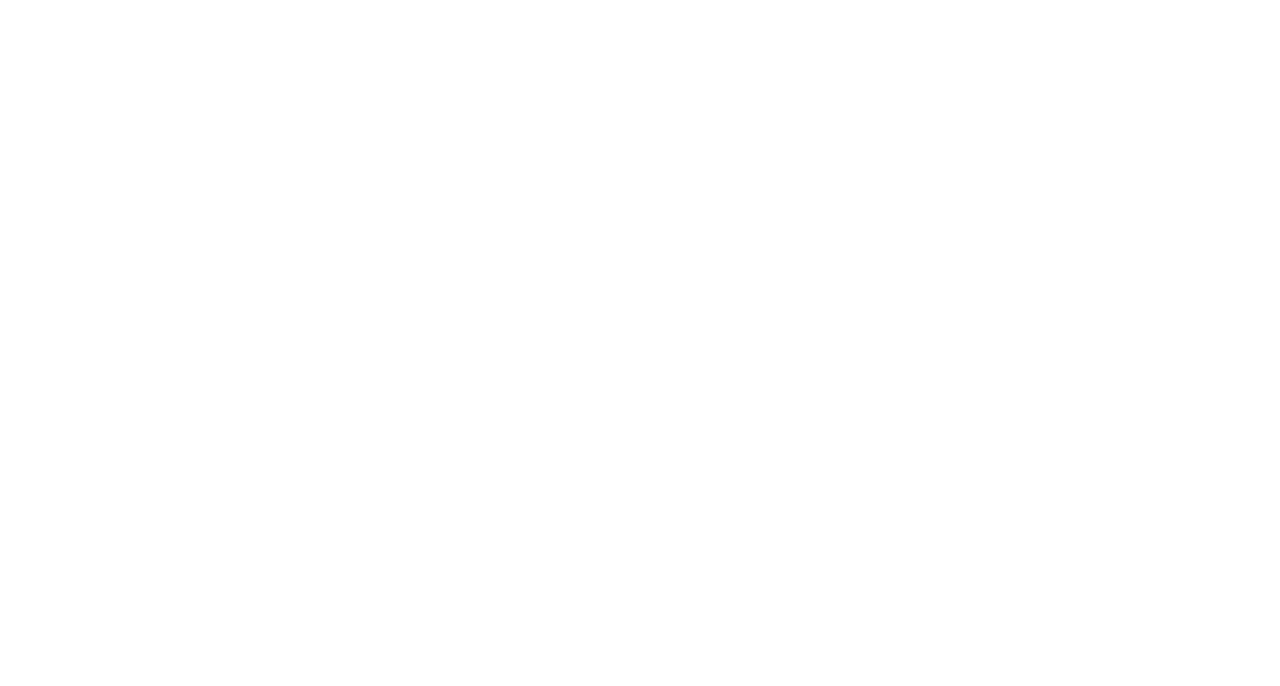
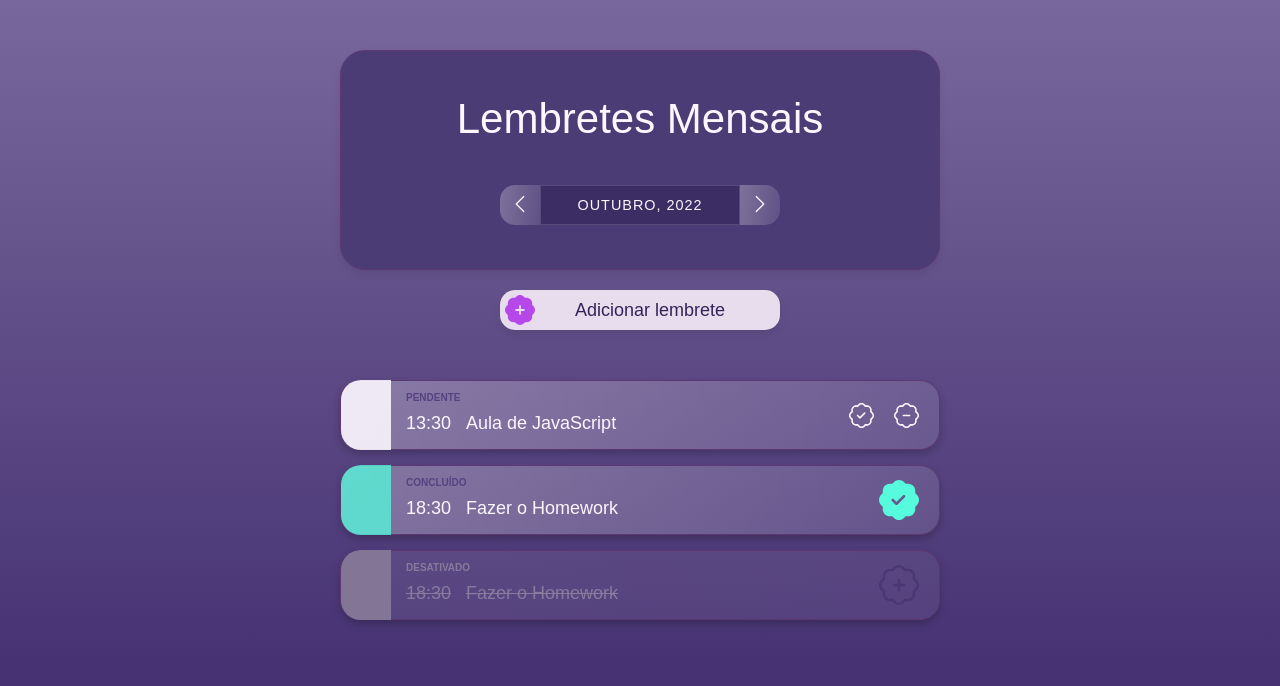
Before and after one commit to Thais95/vemserdbc-homework05, a plain HTML site: page index.html in a window 1280 px wide. Drawn offline with nearby package versions, Linux system fonts and the light colour scheme; a web font is replaced by a local one.

Commit message:
adicionando progresso

```diff
--- a/index.html
+++ b/index.html
@@ -4,11 +4,136 @@
     <meta charset="UTF-8">
     <meta http-equiv="X-UA-Compatible" content="IE=edge">
     <meta name="viewport" content="width=device-width, initial-scale=1.0">
-    <link rel="stylesheet" href="./assets/style.css">
+    <link rel="stylesheet" href="./style/style.css">
+    <link rel="preconnect" href="https://rsms.me/">
+    <link rel="stylesheet" href="https://rsms.me/inter/inter.css">
+    <script src="https://cdn.jsdelivr.net/npm/luxon@3.0.4/build/global/luxon.min.js"></script>
     <title>Homework 05 - JS</title>
 </head>
 <body>
+    <main class="container">
 
-    <script src="./assets/script.js"></script>
+        <header>
+            <div class="main-container">
+                <div>
+                    <h1>Lembretes Mensais</h1>
+                </div>
+                <div class="months-btn">
+                    <button class="previous-btn" type="button" onclick="previousMonth()" title="Mês anterior">
+                        <i><img src="./img/chevron-left.svg" alt="Voltar"></i>
+                    </button>
+                    <p id="month-selector" class="month-display">
+                        Outubro, 2022
+                    </p>
+                    <button class="next-btn" type="button" onclick="nextMonth()" title="Próximo mês">
+                        <i><img src="./img/chevron-right.svg" alt="Voltar"></i>
+                    </button>
+                </div>
+            </div>
+
+            <button id="open-modal" class="add-reminder" type="button" onclick="openModal()">
+                <img src="./img/patch-plus-fill.svg" alt="Adicionar">
+                <p>Adicionar lembrete</p>
+            </button>
+
+            <div class="modal">
+                <div class="modal-header">
+                    <h2>Adicionar um lembrete</h2>
+                    <button id="close-modal" class="close-modal" type="button">
+                        <img src="./img/close.svg" alt="" title="Fechar">
+                    </button>
+                </div>
+
+                <label for="">Hora do lembrete</label>
+                <input class="save-time-text" id="save-reminder-time" type="time">
+
+                <label for="">Escreva seu lembrete</label>
+                <input class="save-text" id="save-reminder-text" type="text">
+
+                <button class="save" type="button" onclick="createReminder()" title="Salvar lembrete">
+                    Salvar
+                </button>
+            </div>
+
+        </header>
+
+        <section id="reminder-cards">
+
+            <div class="reminder-card-todo">
+                <div class="card-todo">
+                    <div class="reminder-status">
+                        <p>
+                            Pendente
+                        </p>
+                    </div>
+                    <div class="text-todo">
+                        <span class="reminder-time-todo">
+                            13:30
+                        </span>
+                        <p class="reminder-text-todo">
+                            Aula de JavaScript
+                        </p>
+                    </div>
+                </div>
+                <div class="icon-todo">
+                    <button class="reminder-btn" type="button" title="Completar">
+                        <img src='./img/patch-check.svg' onmouseover="this.src='./img/patch-check1.svg';" onmouseout="this.src='./img/patch-check.svg';" />
+                    </button>
+                    <button class="reminder-btn" type="button" title="Desabilitar">
+                        <img src='./img/patch-minus.svg' onmouseover="this.src='./img/patch-minus-fill.svg';" onmouseout="this.src='./img/patch-minus.svg';" />
+                    </button>
+                </div>
+            </div>
+
+            <div class="reminder-card-completed">
+                <div class="card-completed">
+                    <div class="reminder-status">
+                        <p>
+                            Concluído
+                        </p>
+                    </div>
+                    <div class="text-completed">
+                        <span class="reminder-time-completed">
+                            18:30
+                        </span>
+                        <p class="reminder-text-completed">
+                            Fazer o Homework
+                        </p>
+                    </div>
+                </div>
+                <div class="icon-completed">
+                    <button class="reminder-btn" type="button" title="Remarcar como pendente">
+                        <img src='./img/patch-check-fill.svg' onmouseover="this.src='./img/patch-check-fill1.svg';" onmouseout="this.src='./img/patch-check-fill.svg';" />
+                    </button>
+                </div>
+            </div>
+
+            <div class="reminder-card-disabled">
+                <div class="card-disabled">
+                    <div class="reminder-status-disabled">
+                        <p>
+                            Desativado
+                        </p>
+                    </div>
+                    <div class="text-disabled">
+                        <span class="reminder-time-disabled">
+                            18:30
+                        </span>
+                        <p class="reminder-text-disabled">
+                            Fazer o Homework
+                        </p>
+                    </div>
+                </div>
+                <div class="icon-disabled">
+                    <button class="reminder-btn" type="button" title="Reativar tarefa">
+                        <img src='./img/patch-plus.svg' onmouseover="this.src='./img/patch-plus1.svg';" onmouseout="this.src='../img/patch-plus.svg';" />
+                    </button>
+                </div>
+            </div>
+
+        </section>
+
+    </main>
+    <script src="./js/script.js"></script>
 </body>
 </html>
--- /dev/null
+++ b/js/script.js
@@ -0,0 +1,106 @@
+let date = luxon.DateTime.now().setLocale('pt-br');
+const monthDisplay = document.getElementById('month-selector');
+const reminderCard = document.getElementById('reminder-cards');
+const reminders = [];
+const modal = document.getElementById('modal');
+const btnOpenModal = document.getElementById('open-modal');
+const btnCloseModal = document.getElementById('close-modal');
+updateDisplay();
+
+btnOpenModal.onclick = function openModal() {
+    document.getElementById('modal').style.display = 'flex';
+}
+
+btnCloseModal.onclick = function closeModal() {
+    modal.style.display = 'none';
+}
+
+window.onclick = function(event) {
+    if (event.target !==  modal) {
+        modal.style.display = 'none';
+    }
+}
+
+class Reminder{
+    constructor(title, date, status) {
+        this.title = title;
+        this.date = date;
+        this.status = status ?? 'to-do';
+    }
+
+    createHtml() {
+        switch(this.status) {
+
+            case 'to-do':
+                return `
+                <div class="task-card">
+                    <p>Status to do</p>
+                    <p>${this.title}</p>
+                    <p>${this.date.toFormat("HH':'mm")}</p>
+                </div>
+                `
+
+            case 'completed':
+                return `
+                <div class="task-card">
+                    <p>Status completo</p>
+                    <p>${this.title}</p>
+                    <p>${this.date.toFormat("HH':'mm")}</p>
+                </div>
+                `
+
+            case 'disabled':
+                return `
+                <div class="task-card">
+                    <p>Status desativado</p>
+                    <p>${this.title}</p>
+                    <p>${this.date.toFormat("HH':'mm")}</p>
+                </div>
+                `
+        }
+    }
+}
+
+function previousMonth() {
+    date = date.minus({months:1});
+    updateDisplay();
+}
+
+function nextMonth() {
+    date = date.plus({months:1});
+    updateDisplay();
+}
+
+function updateDisplay() {
+    monthDisplay.innerText = date.toFormat('LLLL, yyyy');
+    // reminderCard.innerHTML = '';
+
+    reminders.forEach(task => {
+        if(task.date.hasSame(date, 'month', 'year')) {
+            reminderCard.innerHTML += task.createHtml();
+        }
+    })
+
+    if(!reminderCard.innerHTML) {
+        return // COLOCAR AQUI CARD SEM NENHUM LEMBRETE
+    }
+}
+
+function createReminder() {
+    const text = document.getElementById('save-reminder-text').value;
+    const time = document.getElementById('save-reminder-time').value;
+
+    if(!text || !time) {
+        return;
+    }
+
+    let stringTime = time.split(':');
+    let hour = parseInt(stringTime[0]);
+    let minute = parseInt(stringTime[1]);
+    let reminder = new Reminder(text, date.set({
+        hour:hour, minute:minute
+    }));
+
+    reminders.push(reminder);
+    updateDisplay();
+}
--- /dev/null
+++ b/style/style.css
@@ -0,0 +1,354 @@
+* {
+    margin: 0;
+    padding: 0;
+    border: none;
+    text-decoration: none;
+    user-select: none;
+    list-style: none;
+    box-sizing: border-box;
+    outline: none;
+}
+:root { font-family: 'Inter', sans-serif; }
+@supports (font-variation-settings: normal) {
+:root { font-family: 'Inter var', sans-serif; }
+}
+:root {
+    --text-primary-color: #FCF7FF;
+    --text-secondary-color: #322458;
+    --text-detail-color: #574280;
+    --done-color: #55FBDC;
+    --disabled-text-color: #877a9d;
+    --disabled-bg-color: 827596;
+}
+body, input, button, textarea {
+    font-family: 'Inter var', sans-serif;
+}
+body {
+    width: 100%;
+    height: 100%;
+    min-height: 100vh;
+    background: linear-gradient(180deg, #78679C 0%, #3D286B 100%);
+    background-repeat: no-repeat;
+    background-size: cover;
+}
+.container {
+    margin: 0 auto;
+    display: flex;
+    flex-direction: column;
+    align-items: center;
+    max-width: 1280px;
+}
+
+
+/* ---- LEMBRETES MENSAIS ---- */
+header {
+    margin-top: 50px;
+    display: flex;
+    flex-direction: column;
+    align-items: center;
+}
+h1 {
+    color: var(--text-primary-color);
+    font-weight: 500;
+    font-size: 2.625rem;
+    user-select: none;
+}
+button {
+    cursor: pointer;
+}
+.main-container {
+    display: flex;
+    flex-direction: column;
+    align-items: center;
+    justify-content: center;
+    gap: 42px;
+    width: 600px;
+    height: 220px;
+    border-radius: 25px;
+    background: #4C3C76;
+    box-shadow: 0px 4px 8px -1px rgba(0, 0, 0, 0.1);
+    border: 0.5px solid;
+    border-color: #5F3871;
+}
+
+/* BOTÃO DE PASSAR OS MESES */
+.months-btn {
+    display: flex;
+    align-items: center;
+}
+.month-display {
+    width: 200px;
+    height: 40px;
+    display: flex;
+    align-items: center;
+    justify-content: center;
+    text-transform: uppercase;
+    color: var(--text-primary-color);
+    background-color: #3C2D64;
+    border: 1px solid rgba(255, 255, 255, 0.14);
+    font-size: 0.9rem;
+    font-weight: 300;
+    letter-spacing: 1px;
+    user-select: none;
+}
+.previous-btn {
+    width: 40px;
+    height: 40px;
+    background: linear-gradient(98.13deg, rgba(255, 255, 255, 0.28) 0%, rgba(255, 255, 255, 0.11) 100%);
+    border-radius: 15px 0px 0px 15px;
+    transition: 0.5s;
+}
+.previous-btn:hover {
+    background: linear-gradient(98.13deg, rgba(255, 255, 255, 0.411) 0%, rgba(255, 255, 255, 0.2) 100%);
+    transition: 0.5s;
+}
+.next-btn {
+    width: 40px;
+    height: 40px;
+    background: linear-gradient(98.13deg, rgba(255, 255, 255, 0.28) 0%, rgba(255, 255, 255, 0.11) 100%);
+    border-radius: 0px 15px 15px 0px;
+    transition: 0.5s;
+}
+.next-btn:hover {
+    background: linear-gradient(98.13deg, rgba(255, 255, 255, 0.411) 0%, rgba(255, 255, 255, 0.2) 100%);
+    transition: 0.5s;
+}
+
+/* ADICIONAR LEMBRETE */
+.add-reminder {
+    display: flex;
+    align-items: center;
+    margin-top: 20px;
+    margin-bottom: 50px;
+    width: 280px;
+    height: 40px;
+    font-size: 1.125rem;
+    font-weight: 500;
+    color: var(--text-secondary-color);
+    background: rgba(255, 246, 255, 0.85);
+    box-shadow: 0px 4px 8px -1px rgba(0, 0, 0, 0.1);
+    border-radius: 15px;
+    transition: 0.5s;
+}
+.add-reminder:hover {
+    background-color: white;
+    color: #B648EA;
+    transition: 0.5s;
+}
+.add-reminder img {
+    margin-left: 5px;
+}
+.add-reminder p {
+    margin-left: 40px;
+}
+
+
+
+/* ----- CARDS DOS LEMBRETES ----- */
+.reminder-card-todo,
+.reminder-card-completed,
+.reminder-card-disabled {
+    width: 600px;
+    height: 70px;
+    display: flex;
+    flex-direction: row;
+    align-items: center;
+    background: linear-gradient(98.13deg, rgba(255, 255, 255, 0.28) 0%, rgba(255, 255, 255, 0.11) 100%);
+    box-shadow: 0px 4px 8px -1px rgba(0, 0, 0, 0.25);
+    border-radius: 20px;
+    margin-bottom: 15px;
+    transition: 1s;
+    border: 0.5px solid;
+    border-color: #5F3871;
+}
+.reminder-card-todo::before,
+.reminder-card-completed::before,
+.reminder-card-disabled::before {
+    content: '';
+    width: 50px;
+    height: 70px;
+    margin-right: 15px;
+    background: rgba(85, 251, 220, 0.75);
+    border-radius: 20px 0px 0px 20px;
+}
+.reminder-status {
+    color: var(--text-detail-color);
+    font-size: 0.625rem;
+    text-transform: uppercase;
+    font-weight: 600;
+    user-select: none;
+    margin-bottom: 10px;
+    margin-top: -5px;
+}
+.reminder-btn {
+    background: none;
+    display: flex;
+}
+
+/* CARD PENDENTE */
+.reminder-card-todo::before {
+    background: rgba(252, 247, 255, 0.89);
+}
+.text-todo, .text-completed {
+    display: flex;
+    gap: 15px;
+    color: var(--text-primary-color);
+    font-size: 1.125rem;
+    font-weight: 500;
+}
+.icon-todo {
+    display: flex;
+    gap: 20px;
+    margin-left: auto;
+    margin-right: 20px;
+}
+.icon-todo img {
+    transition: 0.5s;
+}
+.icon-todo img:hover {
+    transform: scale(1.2);
+    transition: 0.5s;
+}
+
+/* CARD COMPLETO */
+.reminder-card-completed::before {
+    background: rgba(85, 251, 220, 0.75);
+}
+.icon-completed {
+    display: flex;
+    margin-left: auto;
+    margin-right: 20px;
+}
+.icon-completed img {
+    transition: 0.5s;
+}
+.icon-completed img:hover {
+    transform: scale(1.1);
+    transition: 0.5s;
+}
+
+/* CARD DESATIVADO */
+.reminder-card-disabled {
+    background: linear-gradient(98.13deg, rgba(255, 255, 255, 0.07) 0%, rgba(255, 255, 255, 0.055) 100%);
+}
+.text-disabled {
+    display: flex;
+    gap: 15px;
+    color: var(--disabled-text-color);
+    font-size: 1.125rem;
+    font-weight: 500;
+    text-decoration: line-through;
+    user-select: none;
+}
+.reminder-status-disabled {
+    color: var(--disabled-text-color);
+    font-size: 0.625rem;
+    text-transform: uppercase;
+    font-weight: 600;
+    user-select: none;
+    margin-bottom: 10px;
+    margin-top: -5px;
+}
+.icon-disabled {
+    display: flex;
+    margin-left: auto;
+    margin-right: 20px;
+}
+.icon-disabled img {
+    transition: 0.5s;
+}
+.icon-disabled img:hover {
+    transform: scale(1.1);
+    transition: 0.5s;
+}
+.reminder-card-disabled::before {
+    background: #827596;
+}
+
+
+
+/* ----- MODAL ------ */
+.modal {
+    display: none;
+    flex-direction: column;
+    padding: 20px;
+    height: 410px;
+    width: 433px;
+    background: #4C3C76;
+    border-radius: 20px;
+    border: 0.5px solid;
+    border-color: #5F3871;
+}
+.modal-header {
+    display: flex;
+    justify-content: space-between;
+    align-items: center;
+    margin-bottom: 45px;
+}
+.modal-header h2 {
+    color: var(--text-primary-color);
+    font-weight: 500;
+    font-size: 1.75rem;
+    user-select: none;
+}
+.close-modal {
+    background: none;
+    display: flex;
+    align-items: center;
+}
+.close-modal img {
+    transition: 0.5s;
+}
+.close-modal img:hover {
+    transition: 0.5s;
+    transform: scale(1.1);
+}
+.modal label {
+    color: var(--text-primary-color);
+    font-size: 1.15rem;
+    padding-left: 2px;
+    font-weight: 400;
+    margin-bottom: 5px;
+}
+.modal input {
+    background: #E4DAEB;
+    box-shadow: 0px 4px 8px -1px rgba(0, 0, 0, 0.1);
+    border-radius: 10px;
+    padding: 15px;
+}
+.save-time-text {
+    margin-bottom: 20px;
+    height: 40px;
+    width: 110px;
+    transition: 0.5s;
+}
+.save-time-text:focus {
+    transition: 0.5s;
+    background-color: white;
+}
+.save-text {
+    height: 40px;
+    margin-bottom: 50px;
+    transition: 0.5s;
+}
+.save-text:focus {
+    transition: 0.5s;
+    background-color: white;
+}
+.save {
+    color: var(--text-secondary-color);
+    font-size: 1.25rem;
+    font-weight: 500;
+    margin: 0 auto;
+    width: 170px;
+    height: 40px;
+    background: rgba(255, 246, 255, 0.85);
+    box-shadow: 0px 4px 8px -1px rgba(0, 0, 0, 0.1);
+    border-radius: 10px;
+    transition: 0.5s;
+}
+.save:hover {
+    background-color: white;
+    color: #B648EA;
+    transition: 0.5s;
+}
```
Also changed, not shown: assets/script.js (deleted), assets/style.css (deleted), img/chevron-left.svg (added), img/chevron-right.svg (added), img/close.svg (added), img/patch-check-fill.svg (added), img/patch-check-fill1.svg (added), img/patch-check.svg (added), img/patch-check1.svg (added), img/patch-minus-fill.svg (added), img/patch-minus.svg (added), img/patch-plus-fill.svg (added), img/patch-plus.svg (added), img/patch-plus1.svg (added).
